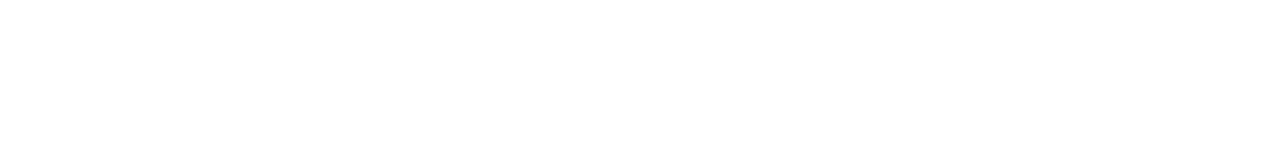
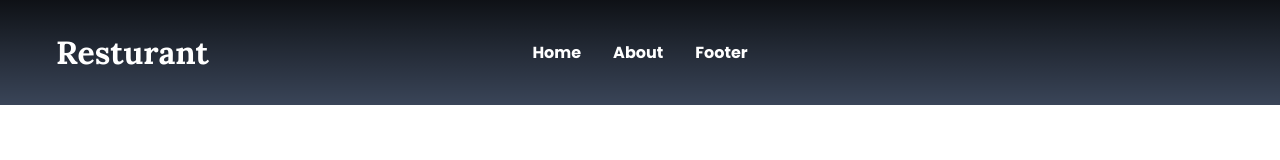
Before and after one commit to Mohammed644-lab/resturant-website, a plain HTML site: page index.html in a window 1280 px wide. Drawn offline with Linux system fonts and the light colour scheme.

Commit message:
header section

```diff
--- a/index.html
+++ b/index.html
@@ -7,6 +7,21 @@
     <title>Resturant</title>
 </head>
 <body>
+<!--
+    header section start here -->
+    <header class="header">
 
+        <nav>
+          <div class="nav__logo"><a href="#">Resturant</a></div>
+          <ul class="nav__links" id="nav-links">
+            <li class="link"><a href="#home" aria-label="Home">Home</a></li>
+            <li class="link"><a href="#about" aria-label="About">About</a></li>
+            <li class="link"><a href="#footer" aria-label="Footer">Footer</a></li>
+          </ul>
+          <div class="nav__actions">
+          </div>
+        </nav>
+      </header>
+       <!-- nan bar End here -->
 </body>
 </html>
--- a/src/styles/styles.css
+++ b/src/styles/styles.css
@@ -0,0 +1,105 @@
+@import url("https://fonts.googleapis.com/css2?family=Lora:wght@600;700&family=Poppins:wght@400;500;600;700&display=swap");
+
+:root {
+  --primary-color: #443939;
+  --text-dark: #18181b;
+  --text-light: #71717a;
+  --white: #ffffff;
+  --max-width: 1200px;
+  --header-font: "Lora", serif;
+}
+
+* {
+  padding: 0;
+  margin: 0;
+  box-sizing: border-box;
+}
+
+a {
+  text-decoration: none;
+}
+
+html,
+body {
+  scroll-behavior: smooth;
+}
+
+body {
+  font-family: "Poppins", sans-serif;
+}
+
+/* herder and nav css from here */
+
+header {
+
+  background-image: linear-gradient(
+      to bottom,
+      rgba(0, 0, 0, 0.8),
+      rgba(0, 0, 0, 0.2)
+    ),
+    url("#");
+    background-color:rgb(72, 86, 110);/
+}
+
+
+nav {
+  font-weight: 800;
+  max-width: var(--max-width);
+  margin: auto;
+  padding: 2rem 1rem;
+  display: flex;
+  align-items: center;
+  justify-content: space-between;
+}
+
+
+.nav__logo {
+  flex: 1;
+}
+
+.nav__logo a {
+  font-size: 2rem;
+  font-weight: 800;
+  font-family: var(--header-font);
+  color: var(--white);
+}
+
+.nav__links {
+  list-style: none;
+  display: flex;
+  align-items: center;
+  gap: 2rem;
+}
+
+.link a {
+  position: relative;
+  padding: 10px 0;
+  color: var(--white);
+  transition: 0.3s;
+}
+
+.link a::after {
+  position: absolute;
+  content: "";
+  bottom: 0;
+  left: 50%;
+  transform: translateX(-50%);
+  height: 2px;
+  width: 0;
+  background-color: blue;
+  transition: 0.3s;
+}
+
+.link a:hover::after {
+  width: 100%;
+}
+
+
+.nav__actions {
+  flex: 1;
+  display: flex;
+  align-items: center;
+  justify-content: flex-end;
+  gap: 2rem;
+}
+/* header and navbar end here */
```
